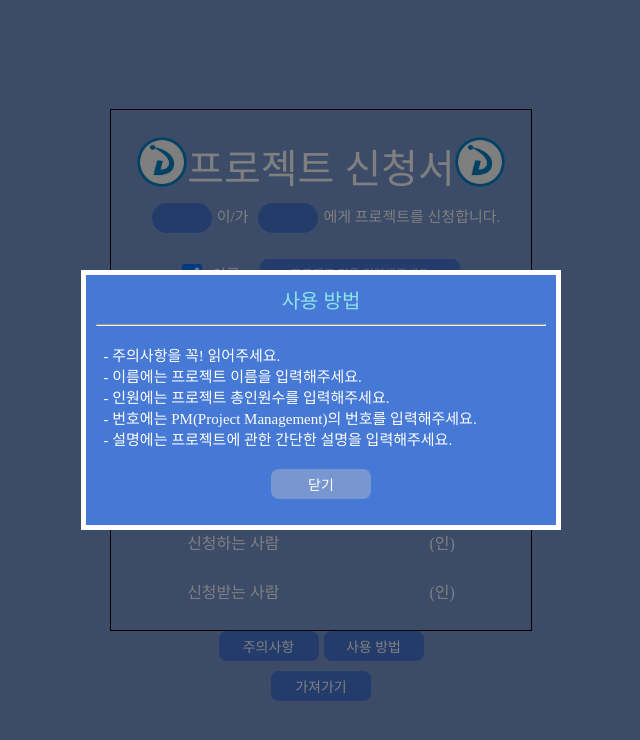
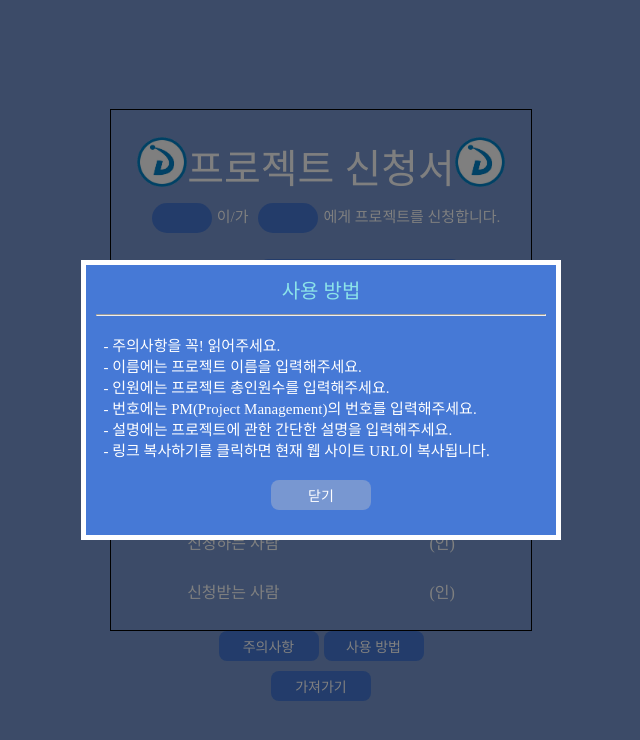
Before and after one commit to gywns022727/project-application, a React (Create React App) app: page / in a window 1280 px wide. Both pictures are taken after a click on the button "사용 방법". Shown: the top 740 px of the page, without its empty margins (319-959 px from the left). Built offline with nearby package versions, Linux system fonts and the light colour scheme; a web font is replaced by a local one.

Commit message:
Instruction add

```diff
--- a/src/components/common/Instruction.jsx
+++ b/src/components/common/Instruction.jsx
@@ -25,6 +25,7 @@ export default function Instruction() {
                 <Text>&nbsp;&nbsp;- 인원에는 프로젝트 총인원수를 입력해주세요.</Text>
                 <Text>&nbsp;&nbsp;- 번호에는 PM(Project Management)의 번호를 입력해주세요.</Text>
                 <Text>&nbsp;&nbsp;- 설명에는 프로젝트에 관한 간단한 설명을 입력해주세요.</Text>
+                <Text>&nbsp;&nbsp;- 링크 복사하기를 클릭하면 현재 웹 사이트 URL이 복사됩니다.</Text>
             </div>
               <Close onClick={() => {close();}}>닫기</Close>
           </Box>
@@ -53,7 +54,7 @@ const Box = styled.div`
     transform: translate(-50%, -50%);
     padding: 10px;
     width: 450px;
-    height: 230px;
+    height: 250px;
     border: 5px solid white;
     color: white;
     background: #4679d6;
```
